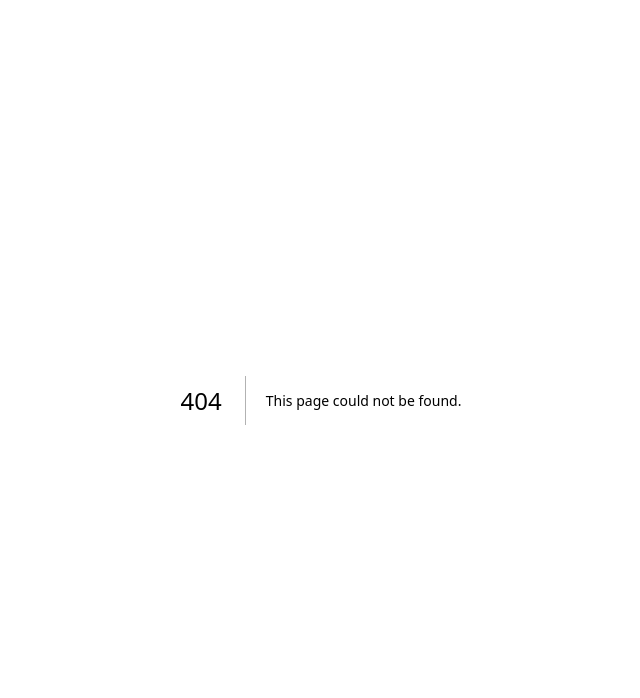
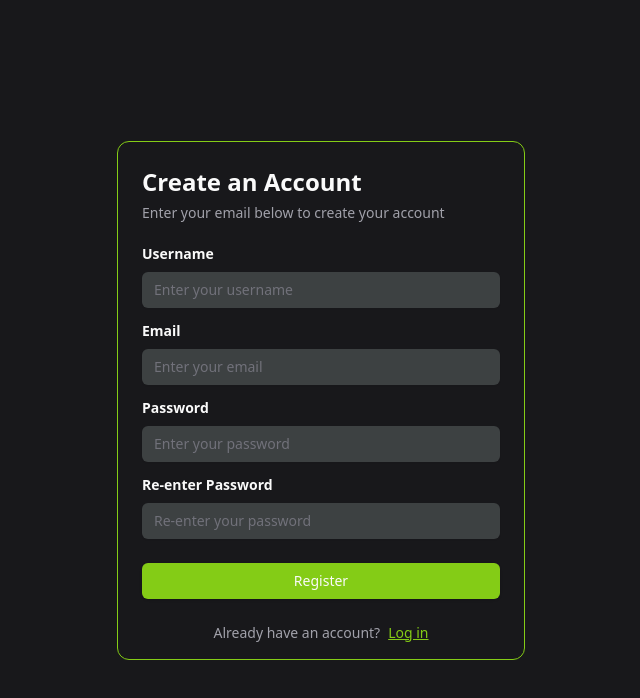
Before and after one commit to Eeoleir/syntactics-pomodoro-client, a Next.js app: page /register in a window 1280 px wide. Before the commit this address had no page. Shown: the top 698 px of the page, without its empty margins (319-959 px from the left). Built offline with nearby package versions, Linux system fonts and the light colour scheme.

Commit message:
feature/ register page

```diff
--- a/app/(pages)/login/page.tsx
+++ b/app/(pages)/login/page.tsx
@@ -6,6 +6,7 @@ import { z } from "zod";
 import { zodResolver } from "@hookform/resolvers/zod";
 import { Input } from "@/components/ui/input";
 import Link from "next/link";
+import { useRouter } from "next/navigation";
 
 import {
   Form,
@@ -13,7 +14,6 @@ import {
   FormField,
   FormItem,
   FormLabel,
-  FormMessage,
 } from "@/components/ui/form";
 
 const formSchema = z.object({
@@ -23,8 +23,12 @@ const formSchema = z.object({
     .min(6, { message: "Password must be at least 6 characters" }),
 });
 
-export default function Home() {
-  const form = useForm({
+type FormValues = z.infer<typeof formSchema>;
+
+
+export default function Login() {
+  const router = useRouter();
+  const form = useForm<FormValues>({
     resolver: zodResolver(formSchema),
     defaultValues: {
       email: "",
@@ -32,78 +36,89 @@ export default function Home() {
     },
   });
 
+  const onSubmit = (values: FormValues) => {
+    console.log(":", values);
+    router.push("/dashboard");
+    console.log("I am heree")
+  };
+
   return (
-    <section className="login w-full h-screen mx-auto bg-[#18181B] text-[#FAFAFA] items-center flex justify-center">
-      <div className="flex  h-[398px] w-[408px] border-[1px] rounded-xl bg-[#18181B] border-[#84CC16] flex-col">
-        <div className="title flex flex-col h-auto p-6 ">
+    <section className="login w-full h-screen mx-auto bg-[#18181B] text-[#FAFAFA] flex justify-center items-center">
+
+      <div className="flex h-[398px] w-[408px] border-[1px] rounded-xl bg-[#18181B] border-[#84CC16] flex-col">
+        <div className="title flex flex-col h-auto p-6">
           <h2 className="text-2xl font-semibold">Log in</h2>
-          <p className="text-[14px] mt-1 gap-6 text-zinc-400 font-normal">
+          <p className="text-[14px] mt-1 text-zinc-400 font-normal">
             Enter your account details to log in
           </p>
         </div>
         <div className="form text-[14px] p-6 pt-0">
           <Form {...form}>
-            <form className="space-y-3 text-left">
+            <form
+              onSubmit={form.handleSubmit(onSubmit)}
+              className="space-y-3 text-left"
+            >
               <FormField
+                control={form.control}
                 name="email"
                 render={({ field }) => (
                   <FormItem>
-                    <FormLabel className="font-bold text[14px]">
+                    <FormLabel className="font-bold text-[14px]">
                       Email
                     </FormLabel>
-                    <FormControl className="w-full ">
+                    <FormControl>
                       <Input
-                        className="flex w-full bg-[#3D4142] border-none px-3 py-1"
+                        required
+                        className="w-full bg-[#3D4142] border-none px-3 py-1"
                         placeholder="Enter your email"
-                        required
                         {...field}
                       />
                     </FormControl>
-                    <FormMessage />
                   </FormItem>
                 )}
               />
               <FormField
+                control={form.control}
                 name="password"
                 render={({ field }) => (
                   <FormItem>
                     <FormLabel className="font-bold text-[14px]">
                       Password
                     </FormLabel>
-                    <FormControl className="w-full ">
+                    <FormControl>
                       <Input
-                        className="flex w-full bg-[#3D4142] border-none px-3 py-1"
+                        required
+                        className="w-full bg-[#3D4142] border-none px-3 py-1"
                         placeholder="Enter your password"
-                        required
+                        type="password"
                         {...field}
                       />
                     </FormControl>
-                    <FormMessage />
                   </FormItem>
                 )}
               />
-              <div className="loginBtn pt-6">
-                <Link href="/Dashboard">
-                  <Button className="bg-[#84CC16] w-full flex">Login</Button>
-                </Link>
+              <div className="loginBtn pt-5">
+                <Button type="submit" className="bg-[#84CC16] w-full">
+                  Login
+                </Button>
               </div>
             </form>
           </Form>
         </div>
-        <div className="links text-zinc-400 px-6 pb-6 items-center flex-col flex text-sm space-y-1">
-          <p className="">
-            New to Pomodoro
-            <Link href={"/register"}>
+        <div className="links text-zinc-400 px-6 pb-6 flex flex-col text-sm space-y-1 justify-center items-center">
+          <p>
+            New to Pomodoro?
+            <Link href="/register">
               <span className="underline ml-2 text-[#84CC16]">
                 Create Account
               </span>
             </Link>
           </p>
-          <p className="gap-2">
-            Forgot Password
-            <Link href={"/register"}>
+          <p>
+            Forgot Password?
+            <Link href="/reset-password">
               <span className="underline ml-2 text-[#84CC16]">
-                Forgot Password
+                Reset Password
               </span>
             </Link>
           </p>
--- /dev/null
+++ b/app/(pages)/register/page.tsx
@@ -0,0 +1,153 @@
+"use client";
+
+import { Button } from "@/components/ui/button";
+import { useForm } from "react-hook-form";
+import { z } from "zod";
+import { zodResolver } from "@hookform/resolvers/zod";
+import { Input } from "@/components/ui/input";
+import Link from "next/link";
+import { useRouter } from "next/navigation";
+
+import {
+  Form,
+  FormControl,
+  FormField,
+  FormItem,
+  FormLabel,
+} from "@/components/ui/form";
+
+const formSchema = z
+  .object({
+    username: z.string().min(6),
+    email: z.string().email(),
+    password: z.string().min(6),
+    repassword: z.string().min(6),
+  })
+  .refine((data) => data.password === data.repassword, {
+    path: ["repassword"],
+  });
+
+  type FormValues = z.infer<typeof formSchema>;
+
+export default function Register() {
+  const router = useRouter();
+  const form = useForm<FormValues>({
+    resolver: zodResolver(formSchema),
+    defaultValues: {
+      username: "",
+      email: "",
+      password: "",
+      repassword: "",
+    },
+  });
+
+  const onSubmit = (data: any) => {
+    console.log("Form Data:", data);
+    router.push("/login");
+    console.log("I am heree")
+  };
+
+  return (
+    <section className="login w-full h-screen mx-auto bg-[#18181B] text-[#FAFAFA] flex justify-center items-center">
+      <div className="flex h-[519px] w-[408px] border-[1px] rounded-xl bg-[#18181B] border-[#84CC16] flex-col">
+        <div className="title flex flex-col p-6 pb-5">
+          <h2 className="text-2xl font-semibold">Create an Account</h2>
+          <p className="text-[14px] mt-1 text-zinc-400">
+            Enter your email below to create your account
+          </p>
+        </div>
+        <div className="form text-[14px] p-6 pt-0">
+          <Form {...form}>
+            <form onSubmit={form.handleSubmit(onSubmit)} className="space-y-3">
+              <FormField
+                name="username"
+                render={({ field }) => (
+                  <FormItem>
+                    <FormLabel className="font-bold text-[14px]">
+                      Username
+                    </FormLabel>
+                    <FormControl>
+                      <Input
+                        className="w-full bg-[#3D4142] border-none px-3 py-1"
+                        placeholder="Enter your username"
+                        required
+                        {...field}
+                      />
+                    </FormControl>
+                  </FormItem>
+                )}
+              />
+              <FormField
+                name="email"
+                render={({ field }) => (
+                  <FormItem>
+                    <FormLabel className="font-bold text-[14px]">Email</FormLabel>
+                    <FormControl>
+                      <Input
+                        className="w-full bg-[#3D4142] border-none px-3 py-1"
+                        placeholder="Enter your email"
+                        required
+                        {...field}
+                      />
+                    </FormControl>
+                  </FormItem>
+                )}
+              />
+              <FormField
+                name="password"
+                render={({ field }) => (
+                  <FormItem>
+                    <FormLabel className="font-bold text-[14px]">Password</FormLabel>
+                    <FormControl>
+                      <Input
+                        className="w-full bg-[#3D4142] border-none px-3 py-1"
+                        placeholder="Enter your password"
+                        type="password"
+                        required
+                        {...field}
+                      />
+                    </FormControl>
+                  </FormItem>
+                )}
+              />
+              <FormField
+                name="repassword"
+                render={({ field }) => (
+                  <FormItem>
+                    <FormLabel className="font-bold text-[14px]">
+                      Re-enter Password
+                    </FormLabel>
+                    <FormControl>
+                      <Input
+                        className="w-full bg-[#3D4142] border-none px-3 py-1"
+                        placeholder="Re-enter your password"
+                        type="password"
+                        required
+                        {...field}
+                      />
+                    </FormControl>
+                  </FormItem>
+                )}
+              />
+              <div className="loginBtn pt-3">
+
+                  <Button type="submit" className="bg-[#84CC16] w-full flex">
+                    Register
+                  </Button>
+
+              </div>
+            </form>
+          </Form>
+        </div>
+        <div className="links text-zinc-400 px-6 pb-6 flex flex-col items-center text-sm space-y-1">
+          <p>
+            Already have an account?
+            <Link href={"/login"}>
+              <span className="underline ml-2 text-[#84CC16]">Log in</span>
+            </Link>
+          </p>
+        </div>
+      </div>
+    </section>
+  );
+}
--- a/components/ui/button.tsx
+++ b/components/ui/button.tsx
@@ -10,7 +10,7 @@ const buttonVariants = cva(
     variants: {
       variant: {
         default:
-          "bg-primary text-primary-foreground shadow hover:bg-primary/90",
+          "bg-primary text-primary-foreground shadow ",
         destructive:
           "bg-destructive text-destructive-foreground shadow-sm hover:bg-destructive/90",
         outline:
```
